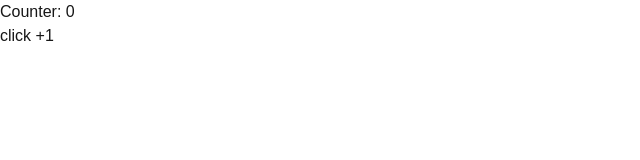
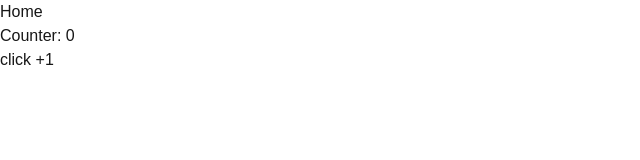
Before and after one commit to fauziilyassaputra/next_learn, a Next.js app: page / in a window 1280 px wide. Shown: the top 160 px of the page, without its empty margins (0-640 px from the left). Built offline with nearby package versions, Linux system fonts and the light colour scheme.

Commit message:
create counter.tsx to page.tsx

```diff
--- /dev/null
+++ b/app/counter.tsx
@@ -0,0 +1,12 @@
+"use client";
+import { useState } from "react";
+
+export function Counter() {
+  const [count, setCount] = useState(0);
+  return (
+    <>
+      <h1>Counter: {count}</h1>
+      <button onClick={() => setCount(count + 1)}>click +1</button>
+    </>
+  );
+}
--- a/app/page.tsx
+++ b/app/page.tsx
@@ -1,12 +1,10 @@
-"use client";
-import { useState } from "react";
+import { Counter } from "./counter";
 
 export default function Home() {
-  const [count, setCount] = useState(0);
   return (
     <div>
-      <h1>Counter: {count}</h1>
-      <button onClick={() => setCount(count + 1)}>click +1</button>
+      <h1>Home</h1>
+      <Counter />
     </div>
   );
 }
```
